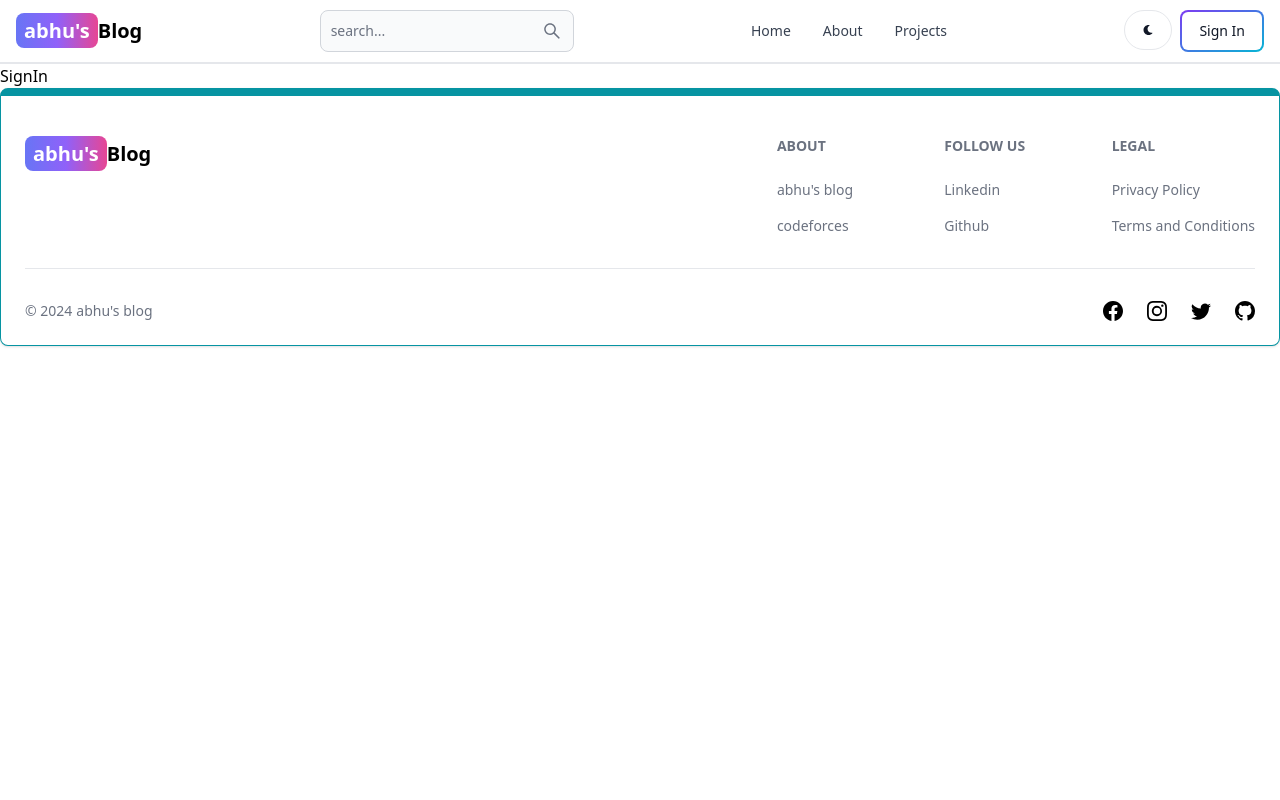
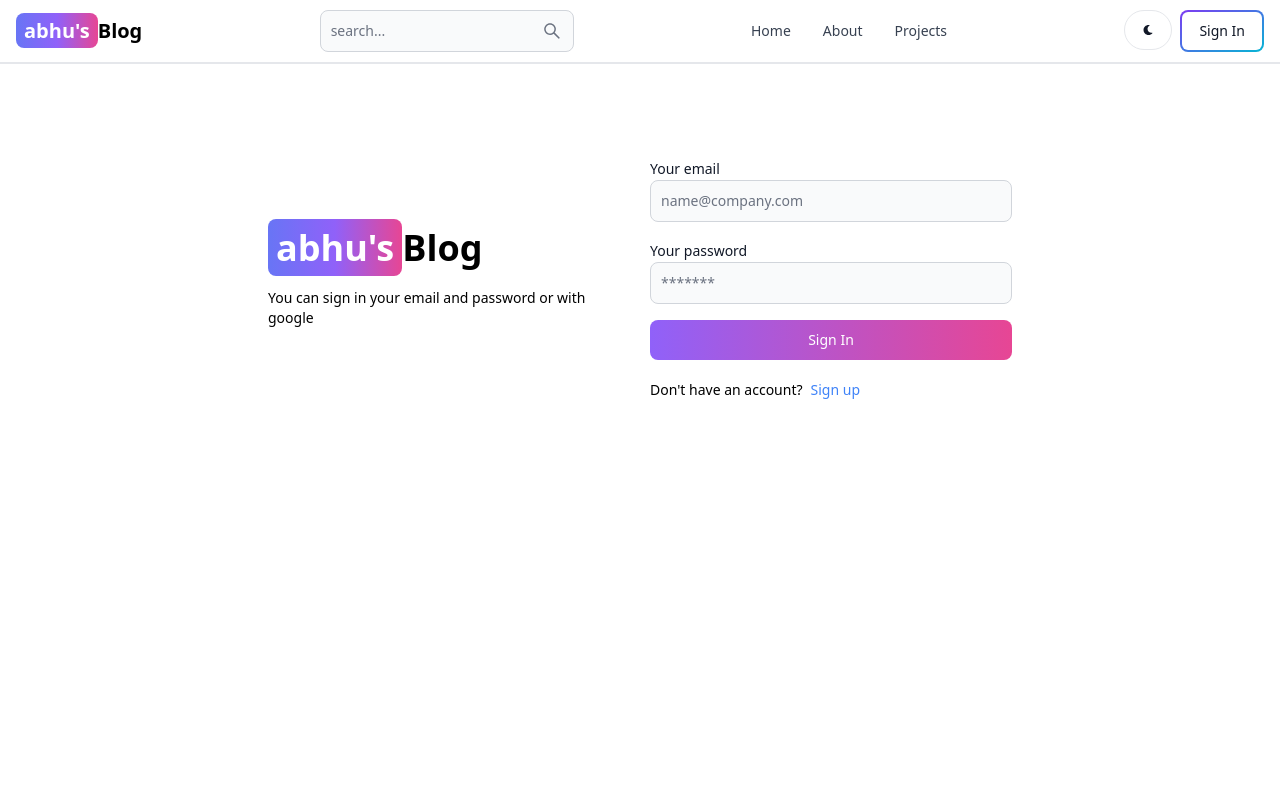
Before and after one commit to abhijith888/mern_blog, a React (Vite) app in the folder client/: page /sign-in in a window 1280 px wide. Shown: the top 800 px of the page. Built offline with nearby package versions, Linux system fonts and the light colour scheme.

Commit message:
add redux toolkit

```diff
--- a/client/package.json
+++ b/client/package.json
@@ -10,10 +10,12 @@
     "preview": "vite preview"
   },
   "dependencies": {
+    "@reduxjs/toolkit": "^2.2.7",
     "flowbite-react": "^0.10.1",
     "react": "^18.3.1",
     "react-dom": "^18.3.1",
     "react-icons": "^5.3.0",
+    "react-redux": "^9.1.2",
     "react-router-dom": "^6.26.1"
   },
   "devDependencies": {
--- a/client/src/main.jsx
+++ b/client/src/main.jsx
@@ -2,9 +2,11 @@
 import { createRoot } from 'react-dom/client'
 import App from './App.jsx'
 import './index.css'
+import { store } from './redux/store.js'
+import { Provider } from 'react-redux'
 
 createRoot(document.getElementById('root')).render(
-  <StrictMode>
+  <Provider store={store}>
     <App />
-  </StrictMode>,
+  </Provider>
 )
--- a/client/src/pages/SignIn.jsx
+++ b/client/src/pages/SignIn.jsx
@@ -1,7 +1,94 @@
-import React from 'react'
+import { Alert, Button, Label, Spinner, TextInput } from 'flowbite-react'
+import React, { useState } from 'react'
+import { Link , useNavigate } from 'react-router-dom'
+import { useDispatch , useSelector } from 'react-redux'
+import { signInStart , signInSuccess , signInFailure } from '../redux/user/userSlice.js'
 
 export default function SignIn() {
+  const [ formData, setFormData] = useState({});
+  const { loading , error:errorMessage } = useSelector(state =>state.user);
+  const dispatch = useDispatch();
+  const navigate = useNavigate();
+  const handleChange = (e) => {
+    setFormData({...formData , [e.target.id]:e.target.value.trim() });
+  };
+  const handleSubmit = async (e) => {
+    e.preventDefault();
+    if(!formData.email || !formData.password){
+      return  dispatch(signInFailure('Please fill in all fields'));
+    }
+    try {
+      dispatch(signInStart());
+      const res = await fetch ('api/auth/signin', {
+        method: 'POST',
+        headers: {'Content-type':'application/json'},
+        body: JSON.stringify(formData),
+      });
+      const data = await res.json();
+      if(data.success === false){
+        dispatch(signInFailure(data.message));
+      }
+      if(res.ok){
+        dispatch(signInSuccess(data));
+        navigate('/');
+      }
+    }catch(error){
+      // setErrorMessage(error.message);
+      dispatch(signInFailure(error.message));
+    }
+  }
   return (
-   <div>SignIn</div>
+    <div className='min-h-screen mt-20'>
+    <div className='flex p-3 max-w-3xl mx-auto flex-col md:flex-row md:items-center gap-5'>
+
+      <div className='flex-1'>
+      <Link  to="/" className=' font-bold dark:text-white text-4xl'>
+      <span className='px-2 py-1 bg-gradient-to-r from-indigo-500
+       via-purple-500 to-pink-500 rounded-lg text-white'>abhu's</span>
+      Blog
+      </Link>
+      <p className='text-sm mt-5'>
+        You can sign in your email and password or with google
+      </p>
+      </div>
+
+      <div className='flex-1'>
+        <form className='flex flex-col gap-4' onSubmit={handleSubmit}>
+        <div>
+          <Label  value='Your email'/>
+          <TextInput type='email' placeholder='name@company.com' id='email'onChange={handleChange}/>
+        </div>
+        <div>
+          <Label  value='Your password'/>
+          <TextInput type='password' placeholder='*******' id='password'onChange={handleChange}/>
+        </div>
+        <Button gradientDuoTone='purpleToPink' type='submit' disabled={loading} >
+          {
+            loading ? (
+              <>
+              <Spinner size='sm' />
+              <span className='pl-3'>Loading...</span>
+              </>
+            ) : (
+              'Sign In'
+            )
+          }
+        </Button>
+        </form>
+        <div className='flex gap-2 text-sm mt-5'>
+          <span>Don't have an account?</span>
+          <Link to="/sign-up" className='text-blue-500 hover:text-blue-700'>Sign up </Link>
+        </div>
+        {
+          errorMessage && (
+            <Alert className='mt-5' color='failure'>
+              {errorMessage}
+            </Alert>
+          )
+        }
+      </div>
+
+    </div>
+  </div>
   )
-};
+}
--- /dev/null
+++ b/client/src/redux/store.js
@@ -0,0 +1,8 @@
+import { configureStore } from '@reduxjs/toolkit'
+import userReducer from './user/userSlice.js'
+
+export const store = configureStore({
+  reducer: {
+    user : userReducer ,
+  },
+})
--- /dev/null
+++ b/client/src/redux/user/userSlice.js
@@ -0,0 +1,31 @@
+import { createSlice } from '@reduxjs/toolkit'
+
+const initialState = {
+ currentUser : null ,
+ error : null,
+ loading : false,
+}
+
+const userSlice = createSlice ({
+  name : 'user' ,
+  initialState ,
+  reducers : {
+    signInStart : (state) => {
+      state.loading = true ;
+      state.error = null ;
+    },
+    signInSuccess : (state , action ) => {
+      state.currentUser = action.payload ;
+      state.loading = false ;
+      state.error = null ;
+    },
+    signInFailure : (state , action ) => {
+      state.error = action.payload ;
+      state.loading = false ;
+    },
+  }
+});
+
+export const { signInStart , signInSuccess , signInFailure } = userSlice.actions;
+
+export default userSlice.reducer;
```
Also changed, not shown: 1 other file (tests, documents, lock files or other folders).
